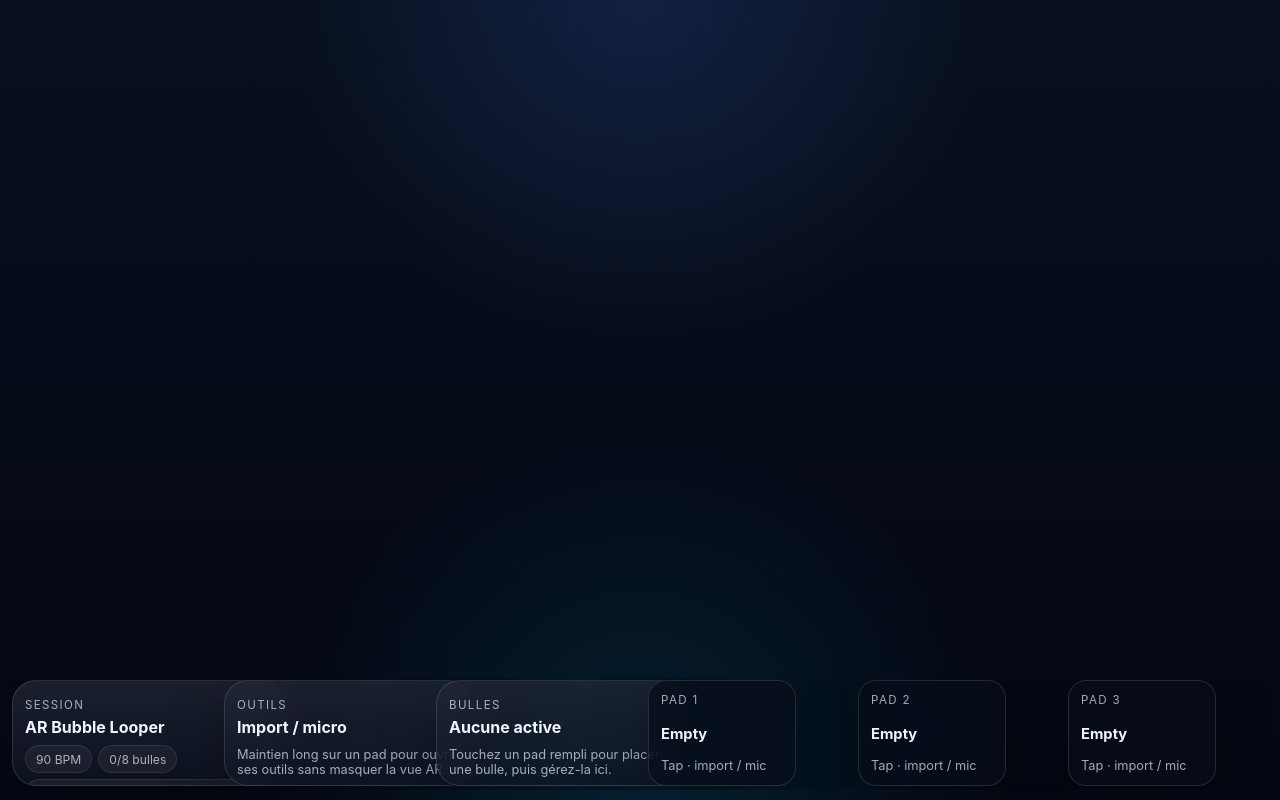
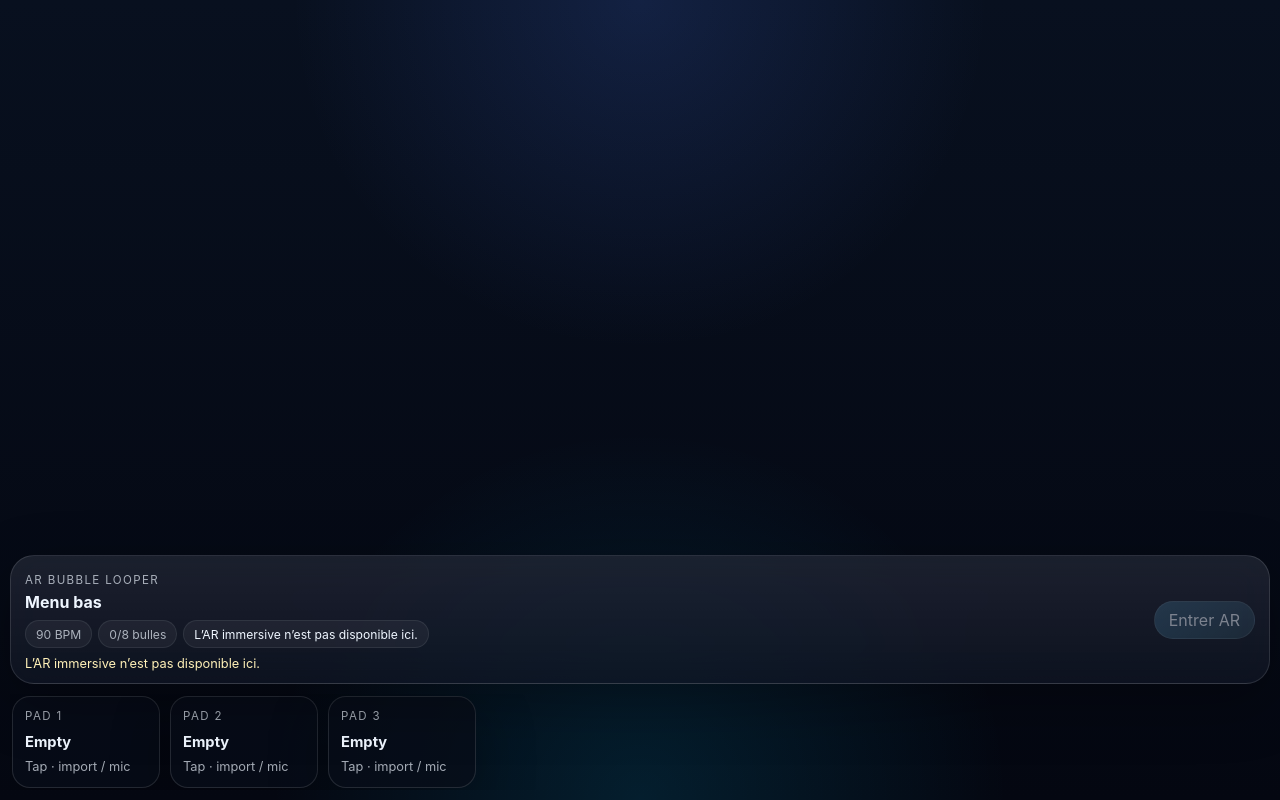
Before and after one commit to pierkiroule/Vjbulle, a React (Vite) app: page / in a window 1280 px wide. Built offline with nearby package versions, Linux system fonts and the light colour scheme.

Commit message:
Simplify bottom AR menu layout

```diff
--- a/src/App.jsx
+++ b/src/App.jsx
@@ -91,12 +91,12 @@ function App() {
       <div ref={overlayRootRef} className="dom-overlay-root">
         <div className={`overlay-root ${isSessionActive ? 'is-ar' : ''}`}>
           <div className="bottom-dock" aria-live="polite">
-            <div className="control-carousel" role="list" aria-label="Contrôles AR Bubble Looper">
-              <section className="glass-sheet control-card control-card--session" role="listitem" aria-label="Statut de session">
-                <div className="control-card__cluster">
+            <div className="glass-sheet bottom-menu" aria-label="Menu bas">
+              <div className="bottom-menu__row bottom-menu__row--primary">
+                <div className="bottom-menu__summary">
                   <div>
-                    <span className="hud-label">Session</span>
-                    <strong>AR Bubble Looper</strong>
+                    <span className="hud-label">AR Bubble Looper</span>
+                    <strong>Menu bas</strong>
                   </div>
                   <div className="metric-strip" aria-label="Résumé de session">
                     <span className="metric-pill">{bpm} BPM</span>
@@ -104,11 +104,11 @@ function App() {
                     <span className="metric-pill metric-pill--status">{readiness}</span>
                   </div>
                   {!isArSupported && !isSessionActive && (
-                    <p className="control-card__hint control-card__hint--warning">{availabilityMessage}</p>
+                    <p className="bottom-menu__hint bottom-menu__hint--warning">{availabilityMessage}</p>
                   )}
                 </div>
 
-                <div className="control-card__actions control-card__actions--session">
+                <div className="bottom-menu__actions">
                   {!!bubbleCount && (
                     <button type="button" className="action-button action-button--ghost" onClick={() => clearAllBubbles(true)}>
                       Vider
@@ -118,27 +118,21 @@ function App() {
                     {isSessionActive ? 'Quitter AR' : isBusy ? 'Starting…' : 'Entrer AR'}
                   </button>
                 </div>
-              </section>
-
-              <section className="glass-sheet control-card control-card--tools" role="listitem" aria-label="Outils du pad">
-                <div className="sheet-head sheet-head--compact">
-                  <div>
-                    <span className="hud-label">Outils</span>
-                    <strong>{pendingPadId ? `Pad ${pendingPadId.split('-').at(-1)}` : 'Import / micro'}</strong>
-                  </div>
-                  {!!pendingPadId && (
-                    <button type="button" className="icon-button" onClick={() => setPendingPadId('')} disabled={isRecordingMic} aria-label="Fermer l’édition du pad">
-                      ✕
-                    </button>
-                  )}
               </div>
 
-                {pendingPadId ? (
-                  <>
-                    <p className="control-card__hint">
-                      {filledPadIds.has(pendingPadId) ? 'Remplacer le sample.' : 'Ajouter un sample.'}
+              {!!pendingPadId && (
+                <div className="bottom-menu__row bottom-menu__row--secondary">
+                  <div className="bottom-menu__context">
+                    <div>
+                      <span className="hud-label">Pad {pendingPadId.split('-').at(-1)}</span>
+                      <strong>{filledPadIds.has(pendingPadId) ? 'Remplacer le sample' : 'Ajouter un sample'}</strong>
+                    </div>
+                    <p className="bottom-menu__hint">
+                      {filledPadIds.has(pendingPadId) ? 'Importez une nouvelle source ou enregistrez au micro.' : 'Choisissez un import ou une prise micro.'}
                     </p>
-                    <div className="control-card__actions control-card__actions--compact">
+                  </div>
+
+                  <div className="bottom-menu__actions bottom-menu__actions--compact">
                     <button
                       type="button"
                       className="action-button"
@@ -153,38 +147,36 @@ function App() {
                     >
                       {isRecordingMic ? 'Stop mic' : 'Micro'}
                     </button>
+                    <button
+                      type="button"
+                      className="icon-button"
+                      onClick={() => setPendingPadId('')}
+                      disabled={isRecordingMic}
+                      aria-label="Fermer l’édition du pad"
+                    >
+                      ✕
+                    </button>
                   </div>
-                  </>
-                ) : (
-                  <p className="control-card__hint">
-                    Maintien long sur un pad pour ouvrir ses outils sans masquer la vue AR.
-                  </p>
+                </div>
               )}
-              </section>
 
-              <section className="glass-sheet control-card control-card--bubbles" role="listitem" aria-label="Gestion des bulles">
-                <div className="sheet-head sheet-head--compact">
+              {!!bubbleCount && (
+                <div className="bottom-menu__row bottom-menu__row--bubbles">
+                  <div className="bottom-menu__context">
                     <div>
                       <span className="hud-label">Bulles</span>
-                    <strong>{bubbleCount ? `${bubbleCount} actives` : 'Aucune active'}</strong>
+                      <strong>{bubbleCount} active{bubbleCount > 1 ? 's' : ''}</strong>
                     </div>
-                  {!!bubbleCount && (
-                    <button type="button" className="action-button action-button--ghost" onClick={() => clearAllBubbles(true)}>
-                      Tout vider
-                    </button>
-                  )}
                   </div>
 
-                {!!bubbleCount ? (
-                  <div className="bubble-chip-list" role="list" aria-label="Bulles audio">
+                  <div className="bubble-inline-list" role="list" aria-label="Bulles audio">
                     {placedBubbles.map((bubble) => (
-                      <div key={bubble.id} className="bubble-chip" role="listitem">
-                        <div className="bubble-chip__copy">
+                      <div key={bubble.id} className="bubble-inline-card" role="listitem">
+                        <div className="bubble-inline-card__copy">
                           <strong>{bubble.label}</strong>
                           <span>{bubble.attached ? 'Caméra' : 'Scène'}</span>
                         </div>
-
-                        <div className="bubble-chip__actions">
+                        <div className="bubble-inline-card__actions">
                           <button
                             type="button"
                             className="action-button action-button--ghost"
@@ -192,7 +184,6 @@ function App() {
                           >
                             {bubble.attached ? 'Décoller' : 'Coller'}
                           </button>
-
                           <button
                             type="button"
                             className="action-button action-button--danger"
@@ -204,19 +195,17 @@ function App() {
                       </div>
                     ))}
                   </div>
-                ) : (
-                  <p className="control-card__hint">
-                    Touchez un pad rempli pour placer une bulle, puis gérez-la ici.
-                  </p>
+                </div>
               )}
-              </section>
+            </div>
 
+            <div className="pad-strip" role="list" aria-label="Pads audio">
               {pads.map((pad) => (
                 <button
                   key={pad.id}
                   type="button"
                   role="listitem"
-                  className={`control-card pad-card ${pad.buffer ? 'is-filled' : 'is-empty'} ${pendingPadId === pad.id ? 'is-pending' : ''}`}
+                  className={`pad-card ${pad.buffer ? 'is-filled' : 'is-empty'} ${pendingPadId === pad.id ? 'is-pending' : ''}`}
                   onPointerDown={() => handlePadPointerDown(pad)}
                   onPointerUp={handlePadPointerUp}
                   onPointerLeave={handlePadPointerUp}
--- a/styles.css
+++ b/styles.css
@@ -14,7 +14,7 @@
   --radius-xl: 24px;
   --radius-lg: 18px;
   --radius-md: 14px;
-  --controls-height: clamp(112px, 13vh, 148px);
+  --controls-height: clamp(154px, 20vh, 220px);
 }
 
 * {
@@ -70,7 +70,7 @@ strong {
   inset:
     0
     0
-    calc(var(--controls-height) + 14px + env(safe-area-inset-bottom))
+    calc(var(--controls-height) + 18px + env(safe-area-inset-bottom))
     0;
   z-index: 0;
 }
@@ -87,10 +87,7 @@ strong {
   pointer-events: none;
 }
 
-.overlay-root {
-  pointer-events: none;
-}
-
+.overlay-root,
 .bottom-dock,
 .toast-stack {
   pointer-events: none;
@@ -103,57 +100,83 @@ strong {
     max(10px, env(safe-area-inset-right))
     max(10px, env(safe-area-inset-bottom))
     max(10px, env(safe-area-inset-left));
+  display: grid;
+  gap: 10px;
 }
 
-.control-carousel {
-  pointer-events: auto;
-  display: grid;
-  grid-auto-flow: column;
-  grid-auto-columns: minmax(200px, max-content);
-  gap: 10px;
-  align-items: stretch;
-  height: var(--controls-height);
-  overflow-x: auto;
-  overflow-y: hidden;
-  padding: 2px 2px 4px;
-  scroll-snap-type: x proximity;
-  scrollbar-width: none;
-}
-
-.control-carousel::-webkit-scrollbar {
-  display: none;
-}
-
-.glass-pill,
-.glass-sheet,
-.control-card {
+.glass-sheet {
   border: 1px solid var(--line);
   background: linear-gradient(180deg, rgba(255, 255, 255, 0.08), rgba(255, 255, 255, 0.02)), var(--panel);
   backdrop-filter: blur(18px) saturate(1.2);
   -webkit-backdrop-filter: blur(18px) saturate(1.2);
   box-shadow: var(--shadow);
-}
-
-.glass-pill {
-  border-radius: 999px;
-  padding: 12px 14px;
-}
-
-.glass-sheet,
-.control-card {
   border-radius: var(--radius-xl);
 }
 
-.control-card {
-  min-height: 100%;
+.bottom-menu,
+.pad-strip,
+.toast {
+  pointer-events: auto;
+}
+
+.bottom-menu {
+  padding: 12px 14px;
+  display: grid;
+  gap: 10px;
+}
+
+.bottom-menu__row,
+.bottom-menu__summary,
+.bottom-menu__actions,
+.bottom-menu__context,
+.metric-strip,
+.bubble-inline-card__actions {
+  display: flex;
+  gap: 8px;
+  align-items: center;
+  flex-wrap: wrap;
+}
+
+.bottom-menu__row {
+  justify-content: space-between;
+}
+
+.bottom-menu__summary,
+.bottom-menu__context {
   min-width: 0;
-  padding: 12px;
-  display: grid;
-  align-content: space-between;
-  gap: 10px;
-  text-align: left;
-  scroll-snap-align: start;
-  overflow: hidden;
+  align-items: flex-start;
+  flex-direction: column;
+}
+
+.bottom-menu__actions {
+  justify-content: flex-end;
+}
+
+.bottom-menu__actions--compact {
+  flex-wrap: nowrap;
+}
+
+.bottom-menu__hint,
+.pad-card__meta,
+.bubble-inline-card__copy span,
+.toast,
+.visually-hidden {
+  color: var(--muted);
+}
+
+.bottom-menu__hint,
+.pad-card__meta,
+.bubble-inline-card__copy span {
+  font-size: 0.8rem;
+}
+
+.bottom-menu__hint {
+  margin: 0;
+  max-width: 46ch;
+}
+
+.bottom-menu__hint--warning {
+  color: #fff1b8;
 }
 
 .hud-label {
@@ -163,67 +186,11 @@ strong {
   color: var(--muted);
 }
 
-.control-card strong,
-.sheet-head strong {
+.bottom-menu strong,
+.bubble-inline-card__copy strong,
+.pad-card strong {
   display: block;
   margin-top: 4px;
-}
-
-.control-card__hint,
-.pad-card__meta,
-.bubble-chip__copy span,
-.toast,
-.visually-hidden {
-  color: var(--muted);
-}
-
-.control-card__hint,
-.pad-card__meta,
-.bubble-chip__copy span {
-  font-size: 0.8rem;
-}
-
-.control-card__cluster {
-  min-width: 0;
-  display: grid;
-  gap: 8px;
-  align-content: start;
-}
-
-.control-card__actions,
-.sheet-head,
-.bubble-chip__actions,
-.metric-strip {
-  display: flex;
-  gap: 8px;
-  align-items: center;
-  flex-wrap: wrap;
-}
-
-.control-card__actions,
-.sheet-head {
-  justify-content: space-between;
-}
-
-.control-card__actions--compact {
-  justify-content: flex-start;
-}
-
-.control-card__actions--session {
-  justify-content: flex-start;
-}
-
-.sheet-head--compact {
-  gap: 12px;
-}
-
-.control-card__hint {
-  margin: 0;
-  max-width: 28ch;
-}
-
-.control-card__hint--warning {
-  color: #fff1b8;
 }
 
 .metric-strip {
@@ -247,22 +214,10 @@ strong {
   color: var(--text);
 }
 
-.control-card--session {
-  width: 272px;
-}
-
-.control-card--tools {
-  width: 248px;
-}
-
-.control-card--bubbles {
-  width: 248px;
-}
-
 .primary-button,
 .action-button,
 .icon-button {
-  min-height: 36px;
+  min-height: 38px;
   display: inline-flex;
   align-items: center;
   justify-content: center;
@@ -290,7 +245,7 @@ strong {
 }
 
 .icon-button {
-  width: 36px;
+  width: 38px;
   padding: 0;
   flex-shrink: 0;
 }
@@ -312,10 +267,73 @@ strong {
   transform: none;
 }
 
+.bubble-inline-list,
+.pad-strip {
+  display: flex;
+  gap: 10px;
+  overflow-x: auto;
+  overflow-y: hidden;
+  scrollbar-width: none;
+}
+
+.bubble-inline-list::-webkit-scrollbar,
+.pad-strip::-webkit-scrollbar {
+  display: none;
+}
+
+.bubble-inline-list {
+  min-width: 0;
+  flex: 1;
+}
+
+.bubble-inline-card {
+  min-width: 188px;
+  display: grid;
+  gap: 8px;
+  padding: 10px;
+  border-radius: var(--radius-md);
+  border: 1px solid rgba(255, 255, 255, 0.08);
+  background: rgba(255, 255, 255, 0.04);
+}
+
+.bubble-inline-card__copy {
+  min-width: 0;
+  display: grid;
+  gap: 4px;
+}
+
+.bubble-inline-card__copy strong,
+.bubble-inline-card__copy span {
+  overflow: hidden;
+  text-overflow: ellipsis;
+  white-space: nowrap;
+}
+
+.pad-strip {
+  pointer-events: auto;
+  padding: 2px;
+}
+
 .pad-card {
   width: 148px;
+  min-width: 148px;
+  min-height: 92px;
+  padding: 12px;
   border-radius: var(--radius-lg);
+  border: 1px solid var(--line);
   background: rgba(8, 13, 25, 0.78);
+  box-shadow: var(--shadow);
+  text-align: left;
+  display: grid;
+  gap: 6px;
+}
+
+.pad-card strong {
+  font-size: 0.92rem;
+  line-height: 1.2;
+  overflow: hidden;
+  text-overflow: ellipsis;
+  white-space: nowrap;
 }
 
 .pad-card.is-filled {
@@ -327,56 +345,11 @@ strong {
   box-shadow: 0 0 0 1px rgba(143, 232, 255, 0.18), var(--shadow);
 }
 
-.pad-card strong {
-  font-size: 0.92rem;
-  line-height: 1.2;
-  overflow: hidden;
-  text-overflow: ellipsis;
-  white-space: nowrap;
-}
-
-.bubble-chip-list {
-  min-width: 0;
-  display: flex;
-  gap: 8px;
-  overflow-x: auto;
-  overflow-y: hidden;
-  padding-bottom: 2px;
-  scrollbar-width: none;
-}
-
-.bubble-chip-list::-webkit-scrollbar {
-  display: none;
-}
-
-.bubble-chip {
-  min-width: 188px;
-  display: grid;
-  gap: 8px;
-  padding: 10px;
-  border-radius: var(--radius-md);
-  border: 1px solid rgba(255, 255, 255, 0.08);
-  background: rgba(255, 255, 255, 0.04);
-}
-
-.bubble-chip__copy {
-  min-width: 0;
-  display: grid;
-  gap: 4px;
-}
-
-.bubble-chip__copy strong,
-.bubble-chip__copy span {
-  overflow: hidden;
-  text-overflow: ellipsis;
-  white-space: nowrap;
-}
-
 .toast-stack {
   z-index: 3;
   position: absolute;
   left: 50%;
-  bottom: calc(var(--controls-height) + 20px + env(safe-area-inset-bottom));
+  bottom: calc(var(--controls-height) + 24px + env(safe-area-inset-bottom));
   transform: translateX(-50%);
   width: min(100% - 28px, 420px);
   display: grid;
@@ -384,7 +357,6 @@ strong {
 }
 
 .toast {
-  pointer-events: auto;
   padding: 12px 14px;
   border-radius: var(--radius-md);
   border: 1px solid var(--line);
@@ -422,57 +394,48 @@ strong {
 
 @media (max-width: 900px) {
   :root {
-    --controls-height: clamp(120px, 15vh, 156px);
+    --controls-height: clamp(170px, 24vh, 256px);
   }
 
-  .control-carousel {
-    grid-auto-columns: minmax(180px, max-content);
+  .bottom-menu__row {
+    align-items: flex-start;
+    flex-direction: column;
+  }
+
+  .bottom-menu__actions,
+  .bottom-menu__actions--compact {
+    justify-content: flex-start;
+    flex-wrap: wrap;
   }
 }
 
 @media (max-width: 720px) {
   :root {
-    --controls-height: clamp(132px, 18vh, 172px);
+    --controls-height: clamp(196px, 29vh, 320px);
   }
 
   .scene-host {
     inset:
       0
       0
-      calc(var(--controls-height) + 12px + env(safe-area-inset-bottom))
+      calc(var(--controls-height) + 16px + env(safe-area-inset-bottom))
       0;
   }
 
-  .bottom-dock {
-    inset:
-      auto
-      max(10px, env(safe-area-inset-right))
-      max(10px, env(safe-area-inset-bottom))
-      max(10px, env(safe-area-inset-left));
+  .bottom-menu {
+    padding: 12px;
   }
 
-  .control-carousel {
-    grid-auto-columns: minmax(162px, max-content);
-    gap: 8px;
+  .metric-strip {
+    width: 100%;
   }
 
-  .control-card--session,
-  .control-card--tools,
-  .control-card--bubbles {
-    width: min(84vw, 276px);
+  .bubble-inline-card {
+    min-width: min(76vw, 220px);
   }
 
   .pad-card {
     width: 136px;
-  }
-
-  .control-card__actions,
-  .bubble-chip__actions,
-  .sheet-head {
-    align-items: stretch;
-  }
-
-  .bubble-chip {
-    min-width: min(76vw, 220px);
+    min-width: 136px;
   }
 }
```
Lines whose indentation alone changed are shown as unchanged.
